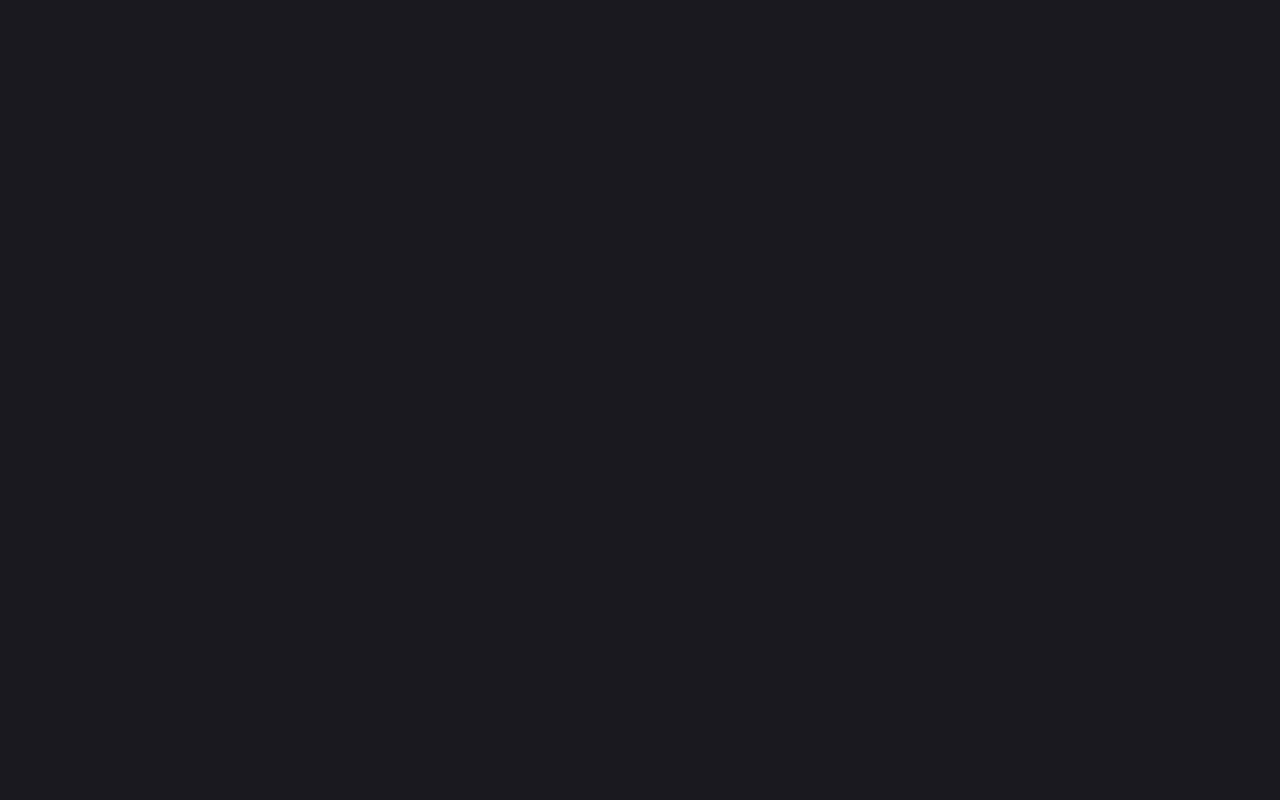
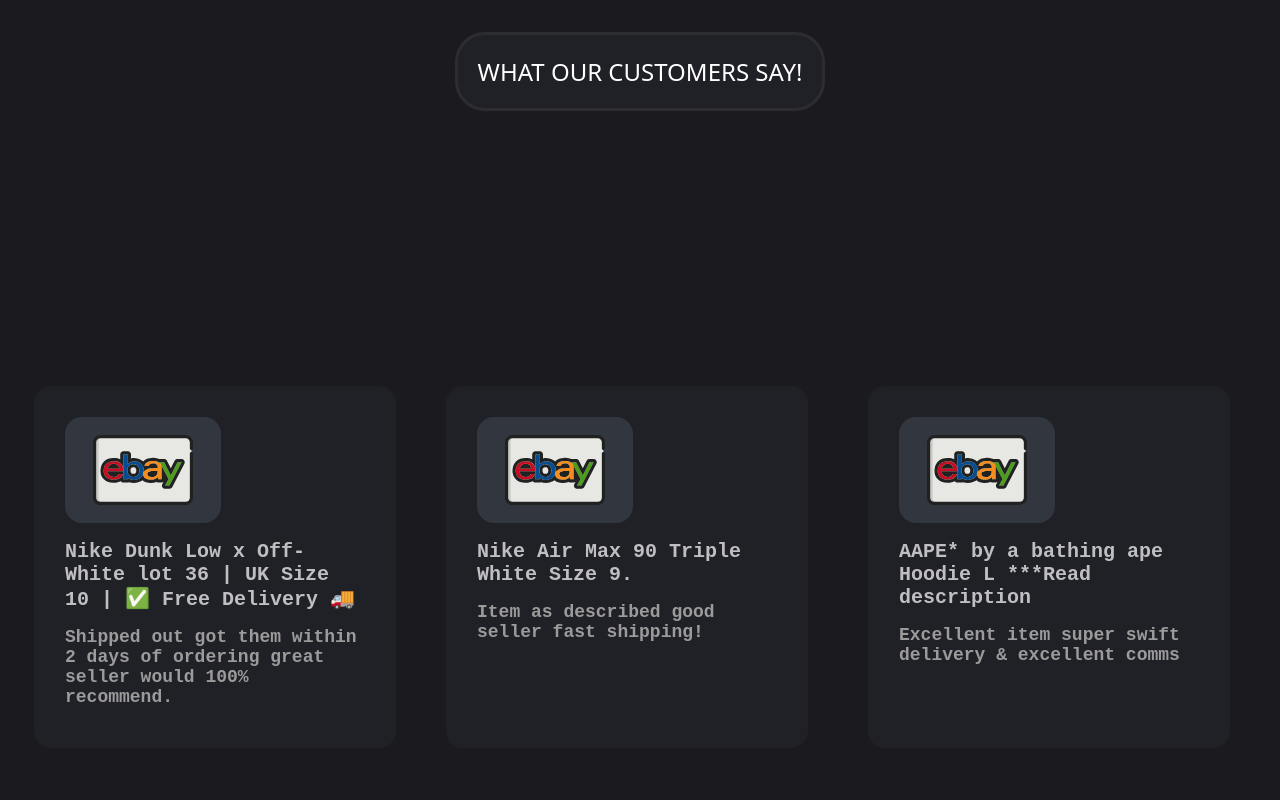
Before and after one commit to Kkkermit/dashboard, a React (Vite) app in the folder dashboard/: page / in a window 1280 px wide. Shown: the part 2940-3740 px from the top of the page. Before the commit the page ends 2912 px from the top, so only its background shows below. Built offline with nearby package versions, Linux system fonts and the light colour scheme.

Commit message:
add: Added a horizontal scroll bar for the review section and added the review section in

```diff
--- a/dashboard/package.json
+++ b/dashboard/package.json
@@ -12,7 +12,8 @@
   "dependencies": {
     "react": "^18.2.0",
     "react-dom": "^18.2.0",
-    "react-router-dom": "^6.22.0"
+    "react-router-dom": "^6.22.0",
+    "react-scrollbars-custom": "^4.1.1"
   },
   "devDependencies": {
     "@types/react": "^18.2.43",
--- a/dashboard/src/Components/home.jsx
+++ b/dashboard/src/Components/home.jsx
@@ -7,23 +7,42 @@
 import Products from '../Assets/products.svg';
 import Pricing from '../Assets/pricing.svg';
 import Platforms from '../Assets/platforms.svg';
-import Shipping from '../Assets/shipping.svg'
-import Customer from '../Assets/customer.svg'
+import Shipping from '../Assets/shipping.svg';
+import Customer from '../Assets/customer.svg';
+import EbayLogo from '../Assets/ebayLogo.svg';
 
+// Header info //
 const Header = config.header;
 const Para = config.paragraph;
+const ReviewHeader = config.reviewHeader
+// Selling info //
 const Intro = config.selling.intro;
 const SellingPara = config.selling.sellingPara;
+// Products info //
 const PIntro = config.products.intro;
 const ProductPara = config.products.productPara;
+// Pricing info //
 const PrIntro = config.pricing.intro;
 const PricingPara = config.pricing.pricingPara;
+// Platforms info //
 const PlIntro = config.platforms.intro;
 const PlatformPara = config.platforms.platformPara;
+// Shipping info //
 const SIntro = config.shipping.intro
 const ShippingPara = config.shipping.shippingPara;
+// Customer info //
 const CIntro = config.customer.intro;
 const CustomerPara = config.customer.customerPara;
+// Reviews info //
+const RIntro1 = config.ebayReviews.intro1;
+const Reviews1 = config.ebayReviews.review1;
+const RIntro2 = config.ebayReviews.intro2;
+const Reviews2 = config.ebayReviews.review2;
+const RIntro3 = config.ebayReviews.intro3;
+const Reviews3 = config.ebayReviews.review3;
+const RIntro4 = config.ebayReviews.intro4;
+const Reviews4 = config.ebayReviews.review4;
+
 
 function Home() {
     const [isLoading, setIsLoading] = useState(true);
@@ -133,6 +152,62 @@
                 </div>
             </div>
             </div>
+            <div className='home-blank-container'>
+                <div className='home-blank-doc'>
+                    <header id='home-blank-doc'></header>
+                </div>
+            </div>
+            <div className='home-para-container'>
+                <header id='home-para'>{ReviewHeader}</header>
+            </div>
+            <ul className='has-scrollbar'>
+            <div className='home-reviews-container'>
+                <div className='home-reviews'>
+                    <article className='home-reviews-article-1'>
+                        <div className='home-reviews-img'>
+                            <img id='home-reviews-img' src={EbayLogo} alt="Ebay Logo" />
+                        </div>
+                        <div className='home-reviews-box'>
+                            <h1 className='home-art-h1'>{RIntro1}</h1>
+                            <h2 className='home-art-h2'>{Reviews1}</h2>
+                        </div>
+                    </article>
+                </div>
+                <div className='home-reviews'>
+                    <article className='home-reviews-article-2'>
+                        <div className='home-reviews-img'>
+                            <img id='home-reviews-img' src={EbayLogo} alt="Ebay Logo" />
+                        </div>
+                        <div className='home-reviews-box'>
+                            <h1 className='home-art-h1'>{RIntro2}</h1>
+                            <h2 className='home-art-h2'>{Reviews2}</h2>
+                        </div>
+                    </article>
+                </div>
+                <div className='home-reviews'>
+                    <article className='home-reviews-article-3'>
+                        <div className='home-reviews-img'>
+                            <img id='home-reviews-img' src={EbayLogo} alt="Ebay Logo" />
+                        </div>
+                        <div className='home-reviews-box'>
+                            <h1 className='home-art-h1'>{RIntro3}</h1>
+                            <h2 className='home-art-h2'>{Reviews3}</h2>
+                        </div>
+                    </article>
+                </div>
+                <div className='home-reviews'>
+                    <article className='home-reviews-article-4'>
+                        <div className='home-reviews-img'>
+                            <img id='home-reviews-img' src={EbayLogo} alt="Ebay Logo" />
+                        </div>
+                        <div className='home-reviews-box'>
+                            <h1 className='home-art-h1'>{RIntro4}</h1>
+                            <h2 className='home-art-h2'>{Reviews4}</h2>
+                        </div>
+                    </article>
+                </div>
+            </div>
+            </ul>
         </div>
         }
         </>
--- a/dashboard/src/Styles/home.css
+++ b/dashboard/src/Styles/home.css
@@ -53,22 +53,6 @@
 
 .home-image-logo:hover {
     transform: scale(1.3);
-}
-
-@media (max-width: 768px) {
-    .home-image {
-        display: flex;
-        align-items: center;
-        justify-content: center;
-    }
-
-    .home-image-logo {
-        width: 150px;
-    }
-
-    #home-para {
-        width: 250px;
-    }
 }
 
 .home-para-container {
@@ -259,6 +243,24 @@
     .home-table-6 {
         height: 400px;
     }
+
+    .home-image {
+        display: flex;
+        align-items: center;
+        justify-content: center;
+    }
+
+    .home-image-logo {
+        width: 150px;
+    }
+
+    #home-para {
+        width: 250px;
+    }
+
+    .home-blank-doc {
+        max-width: 250px;
+    }
 }
 
 .home-container {
@@ -275,3 +277,126 @@
     opacity: 1;
 }
 }
+
+.home-blank-container {
+    display: flex;
+    align-items: center;
+    justify-content: center;
+}
+
+.home-blank-doc {
+    font-size: 100px;
+    border:4px solid #32363f;
+    border-radius: 300px;
+    margin-top: 10rem;
+    width: 1350px;
+}
+
+
+.home-reviews-container {
+    font-family: monospace;
+    margin-top: 10rem;
+    display: flex;
+}
+
+.has-scrollbar {
+    display: flex;
+    justify-content: flex-start;
+    align-items: flex-start;
+    overflow-x: auto;
+    scroll-behavior: smooth;
+    overscroll-behavior-inline: contain;
+    scroll-snap-type: inline mandatory;
+    gap: 15px;
+    margin: 0 0;
+    padding: 25px 15px;
+    padding-bottom: 35px;
+}
+
+.has-scrollbar::-webkit-scrollbar {
+    width: 5px;
+    height: 10px;
+}
+
+.has-scrollbar::-webkit-scrollbar-track {
+    background: #1616f3;
+    border-radius: 5px;
+}
+
+.has-scrollbar::-webkit-scrollbar-thumb {
+    background: #5a5ab9;
+    border-radius: 5px;
+}
+
+.has-scrollbar::-webkit-scrollbar-button { width: 20px; }
+
+.home-reviews {
+    scroll-snap-align: center;
+}
+
+.home-reviews-img {
+    border: 1px solid transparent;
+    background-color: #32363f;
+    border-radius: 17px;
+    padding: 2px;
+    height: 100px;
+    width: 150px;
+}
+
+#home-reviews-img {
+    margin-left: 25px;
+}
+
+.home-reviews-article-1 {
+    margin-top: 5rem;
+    border: 1px solid transparent;
+    background-color: #202127;
+    width: 300px;
+    border-radius: 17px;
+    padding: 30px;
+    height: 300px;
+    flex: 0 0 auto;
+    margin-left: 11px;
+}
+
+.home-reviews-article-2 {
+    margin-top: 5rem;
+    border: 1px solid transparent;
+    background-color: #202127;
+    width: 300px;
+    border-radius: 17px;
+    padding: 30px;
+    margin-right: 50px;
+    margin-left: 50px;
+    height: 300px;
+    flex: 0 0 auto;
+    margin-right: 10px;
+}
+
+.home-reviews-article-3 {
+    margin-top: 5rem;
+    border: 1px solid transparent;
+    background-color: #202127;
+    width: 300px;
+    border-radius: 17px;
+    padding: 30px;
+    margin-right: 50px;
+    margin-left: 50px;
+    height: 300px;
+    flex: 0 0 auto;
+    margin-right: 10px;
+}
+
+.home-reviews-article-4 {
+    margin-top: 5rem;
+    border: 1px solid transparent;
+    background-color: #202127;
+    width: 300px;
+    border-radius: 17px;
+    padding: 30px;
+    margin-right: 50px;
+    margin-left: 50px;
+    height: 300px;
+    flex: 0 0 auto;
+    margin-right: 10px;
+}
--- a/dashboard/src/Styles/index.css
+++ b/dashboard/src/Styles/index.css
@@ -213,3 +213,19 @@
     background-color: var(--color-web-background);
     font-family:system-ui, -apple-system, BlinkMacSystemFont, 'Segoe UI', Roboto, Oxygen, Ubuntu, Cantarell, 'Open Sans', 'Helvetica Neue', sans-serif;
 }
+
+body::-webkit-scrollbar { width: 20px; }
+
+body::-webkit-scrollbar-track { background: #1b1b1f; }
+
+body::-webkit-scrollbar-thumb {
+    border: 5px solid #1b1b1f;
+    background: hsla(0, 0%, 100%, 0.1);
+    border-radius: 20px;
+    box-shadow: inset 1px 1px 0 hsla(0, 0%, 100%, 0.11),
+                inset -1px -1px 0 hsla(0, 0%, 100%, 0.11);
+}
+
+body::-webkit-scrollbar-thumb:hover { background: hsla(0, 0%, 100%, 0.15); }
+
+body::-webkit-scrollbar-button { height: 60px; }
--- a/dashboard/src/config/homeSettings.json
+++ b/dashboard/src/config/homeSettings.json
@@ -5,6 +5,10 @@
 
     "paragraph": [
         "Here you'll find links to my Ebay / reselling account where you can view my products for sale"
+    ],
+
+    "reviewHeader": [
+        "What our customers say!"
     ],
 
     "selling": {
@@ -65,5 +69,39 @@
         "customerPara": [
             "With over 35+ reviews on our services, we ensure to bring the best of the best to our customers!"
         ]
+    },
+
+    "ebayReviews": {
+        "intro1": [
+            "Nike Dunk Low x Off-White lot 36 | UK Size 10 | ✅ Free Delivery 🚚"
+        ],
+
+        "review1": [
+            "Shipped out got them within 2 days of ordering great seller would 100% recommend."
+        ],
+
+        "intro2": [
+            "Nike Air Max 90 Triple White Size 9."
+        ],
+
+        "review2": [
+            "Item as described good seller fast shipping!"
+        ],
+
+        "intro3": [
+            "AAPE* by a bathing ape Hoodie L ***Read description"
+        ],
+
+        "review3": [
+            "Excellent item super swift delivery & excellent comms"
+        ],
+
+        "intro4": [
+            "AAPE By A Bathing Ape Black Joggers XL"
+        ],
+
+        "review4": [
+            "Fast delivery and just as described."
+        ]
     }
 }
```
Also changed, not shown: dashboard/src/Assets/ebayLogo.svg, 1 other file (tests, documents, lock files or other folders).
